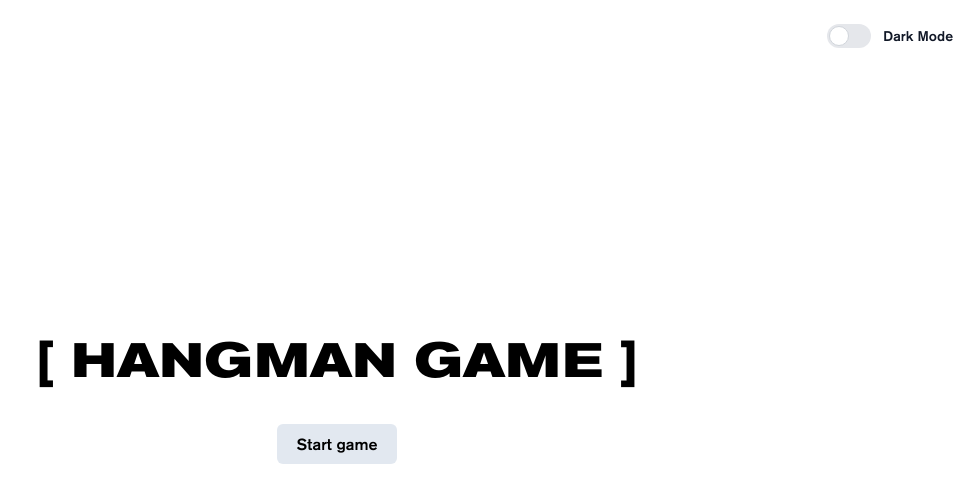
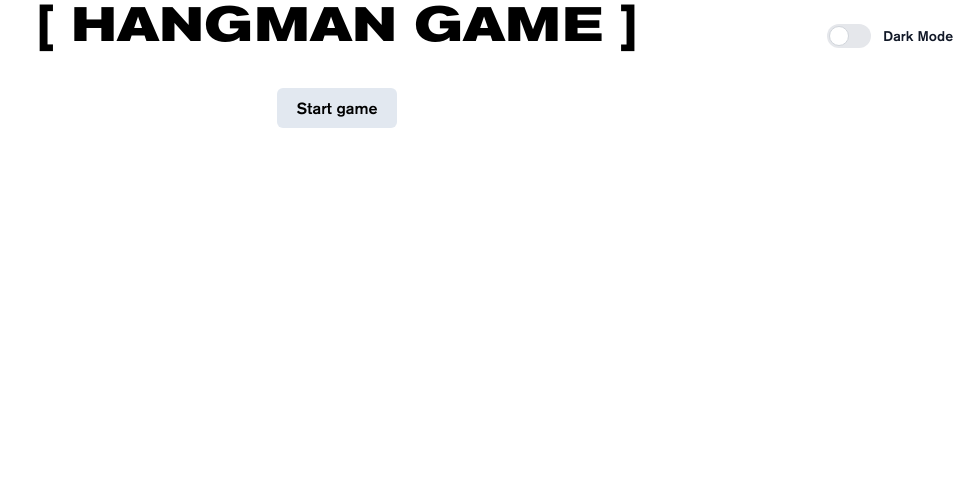
Before and after one commit to 6aTbKo89/hangman-game, a website built with Vite: page index.html in a window 1280 px wide. Shown: the whole page, without its empty margins (303-1280 px from the left). Built offline with nearby package versions, Linux system fonts and the light colour scheme.

Commit message:
#app delete h-screen

```diff
--- a/src/css/style.css
+++ b/src/css/style.css
@@ -29,7 +29,7 @@
 
 @layer components {
 	#app {
-		@apply h-screen flex flex-col justify-center items-center dark:text-white dark:bg-zinc-800;
+		@apply flex flex-col justify-center items-center dark:text-white dark:bg-zinc-800;
 	}
 	.logo {
 		@apply text-2xl sm:text-4xl md:text-5xl font-bold;
```
